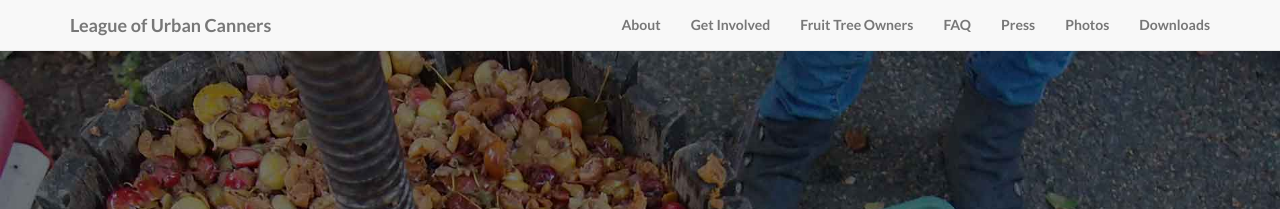
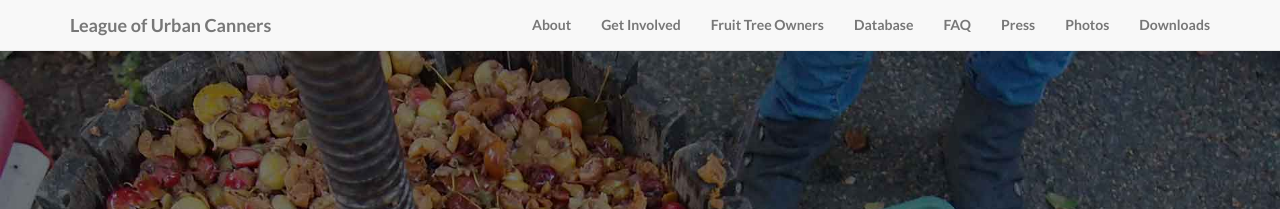
Before and after one commit to LUrC/leagueofurbancanners.org, a Jekyll site: the page built from index.html, in a window 1280 px wide. Shown: the top 209 px of the page. Built offline with Jekyll 4.4.1, drawn with Linux system fonts in a browser that asks for light colours; nearby versions of some CDN libraries.

Commit message:
added database button to navbar, to get users to database

```diff
--- a/_includes/header.html
+++ b/_includes/header.html
@@ -24,6 +24,9 @@
                     <a href="/fruit-tree-owners">Fruit Tree Owners</a>
                 </li>
                 <li>
+                    <a href="162.249.4.210:3000">Database</a>
+                </li>
+                <li>
                     <a href="/faq">FAQ</a>
                 </li>
                 <li>
```
